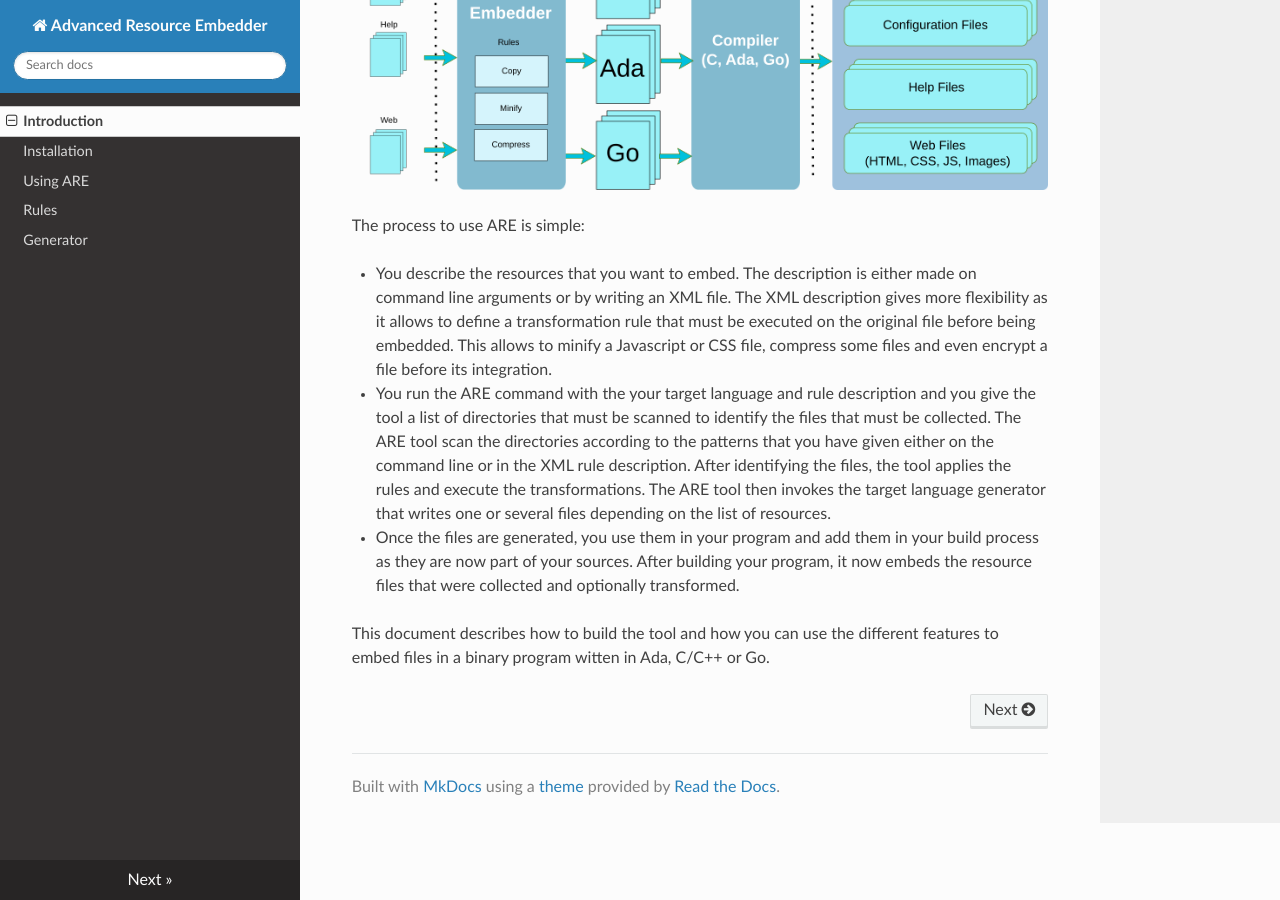
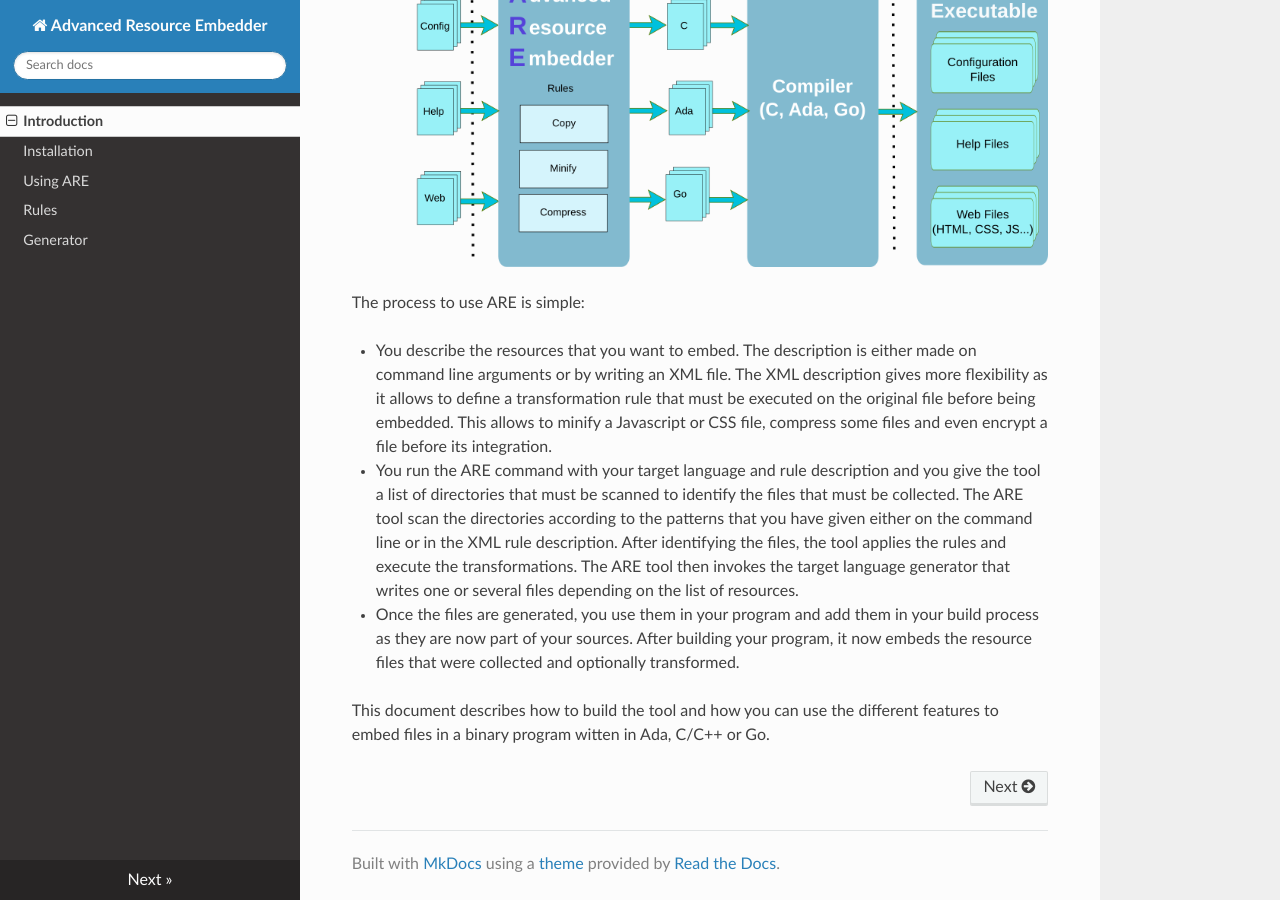
Before and after one commit to stcarrez/resource-embedder, an MkDocs documentation site: the page built from docs/index.md, in a window 1280 px wide and 900 px high, scrolled down 597 px. Built offline with MkDocs 1.6.1, drawn with Linux system fonts in a browser that asks for light colours; nearby versions of some CDN libraries.

```diff
--- a/docs/index.md
+++ b/docs/index.md
@@ -25,7 +25,7 @@ The process to use ARE is simple:
   The XML description gives more flexibility as it allows to define a transformation rule that
   must be executed on the original file before being embedded.  This allows to minify a Javascript
   or CSS file, compress some files and even encrypt a file before its integration.
-* You run the ARE command with the your target language and rule description and you give the tool
+* You run the ARE command with your target language and rule description and you give the tool
   a list of directories that must be scanned to identify the files that must be collected.
   The ARE tool scan the directories according to the patterns that you have given either on
   the command line or in the XML rule description.  After identifying the files, the tool applies
```
Also changed, not shown: README.md (+4 -3 lines), docs/images/resource-embedder.png, 1 other file.
